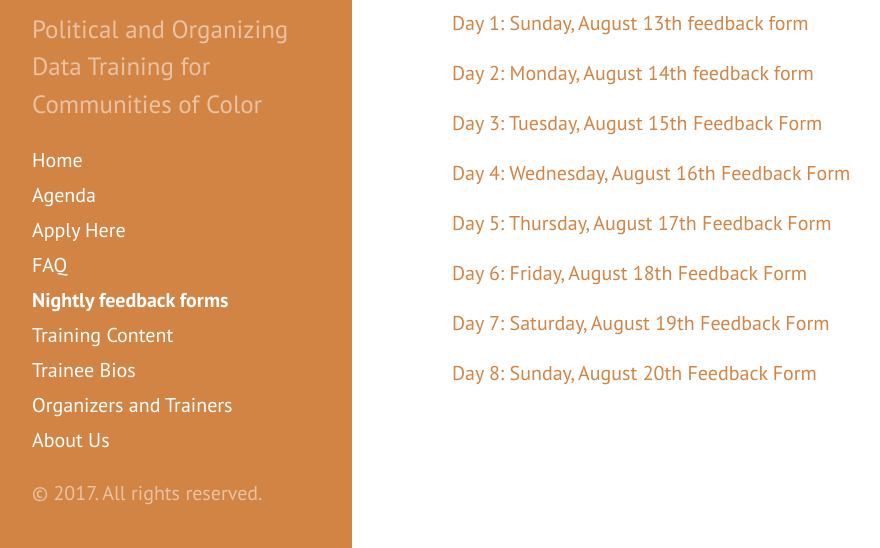
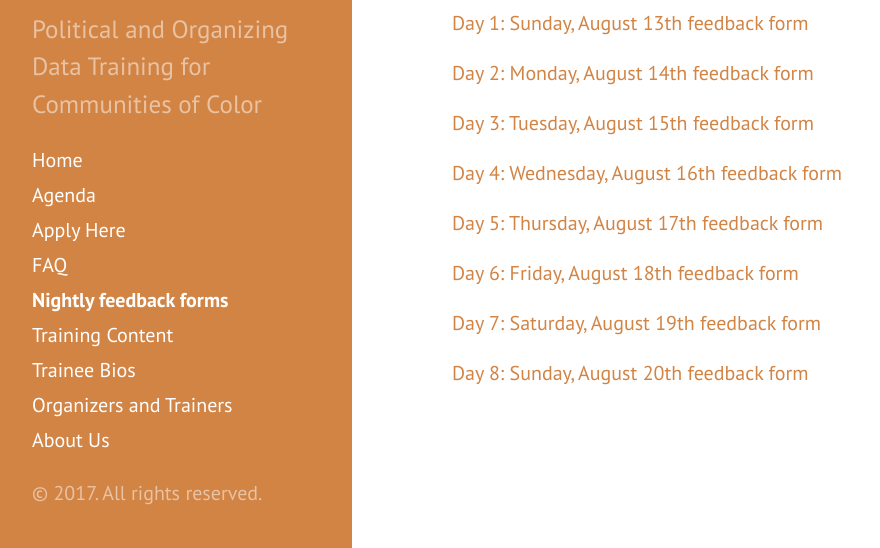
Before and after one commit to anniejw6/changethegame_site, a Jekyll site: the page built from nightlyforms.md, in a window 1280 px wide and 1348 px high. Shown: the part 800-1348 px from the top of the window, without its empty margins (8-888 px from the left). Built offline with Jekyll 4.4.1, drawn with Linux system fonts in a browser that asks for light colours.

```diff
--- a/nightlyforms.md
+++ b/nightlyforms.md
@@ -13,14 +13,14 @@ Day 9: Monday, August 21st Feedback Form
 
 [Day 2: Monday, August 14th feedback form](https://docs.google.com/forms/d/e/1FAIpQLSfsRN4B5JmoP2EHsY4qkMgx1RUMU7MWH-p_mJNnVTy0uE8RRw/viewform)
 
-[Day 3: Tuesday, August 15th Feedback Form](https://docs.google.com/forms/d/e/1FAIpQLScuc_j-KF5uiLdWWYZuAE2mn0-eykS7Iyy1mhHoKwvRwH9vxQ/viewform?)
+[Day 3: Tuesday, August 15th feedback form](https://docs.google.com/forms/d/e/1FAIpQLScuc_j-KF5uiLdWWYZuAE2mn0-eykS7Iyy1mhHoKwvRwH9vxQ/viewform?)
 
-[Day 4: Wednesday, August 16th Feedback Form](https://docs.google.com/forms/d/e/1FAIpQLSf2Xuvo9oSaYJESomwDRb0y96O02RPPS7R_RuBM7hQ5NqsL5g/viewform?)
+[Day 4: Wednesday, August 16th feedback form](https://docs.google.com/forms/d/e/1FAIpQLSf2Xuvo9oSaYJESomwDRb0y96O02RPPS7R_RuBM7hQ5NqsL5g/viewform?)
 
-[Day 5: Thursday, August 17th Feedback Form](https://docs.google.com/forms/d/e/1FAIpQLScf201WhNrFkx7044esKzrhGpbvbL3mcXY0prPO_LF7clg7sA/viewform?)
+[Day 5: Thursday, August 17th feedback form](https://docs.google.com/forms/d/e/1FAIpQLScf201WhNrFkx7044esKzrhGpbvbL3mcXY0prPO_LF7clg7sA/viewform?)
 
-[Day 6: Friday, August 18th Feedback Form](https://docs.google.com/forms/d/e/1FAIpQLScWRFD6n2a5UKXDjD7B_55OtR6fq1n-Ufj4-fwVJkv3HmoK7g/viewform?)
+[Day 6: Friday, August 18th feedback form](https://docs.google.com/forms/d/e/1FAIpQLScWRFD6n2a5UKXDjD7B_55OtR6fq1n-Ufj4-fwVJkv3HmoK7g/viewform?)
 
-[Day 7: Saturday, August 19th Feedback Form](https://docs.google.com/forms/d/e/1FAIpQLSc3QEre5XVA9TDLiuPud4mQ1XpPg0pNLMg6R5DT17_Otb60-g/viewform?)
+[Day 7: Saturday, August 19th feedback form](https://docs.google.com/forms/d/e/1FAIpQLSc3QEre5XVA9TDLiuPud4mQ1XpPg0pNLMg6R5DT17_Otb60-g/viewform?)
 
-[Day 8: Sunday, August 20th Feedback Form](https://docs.google.com/forms/d/e/1FAIpQLSfi64eUWQCtcU-tVak1ObNjeGyNWjFwU6aeGNQgcu_DUKlgug/viewform?)
+[Day 8: Sunday, August 20th feedback form](https://docs.google.com/forms/d/e/1FAIpQLSfi64eUWQCtcU-tVak1ObNjeGyNWjFwU6aeGNQgcu_DUKlgug/viewform?)
```
